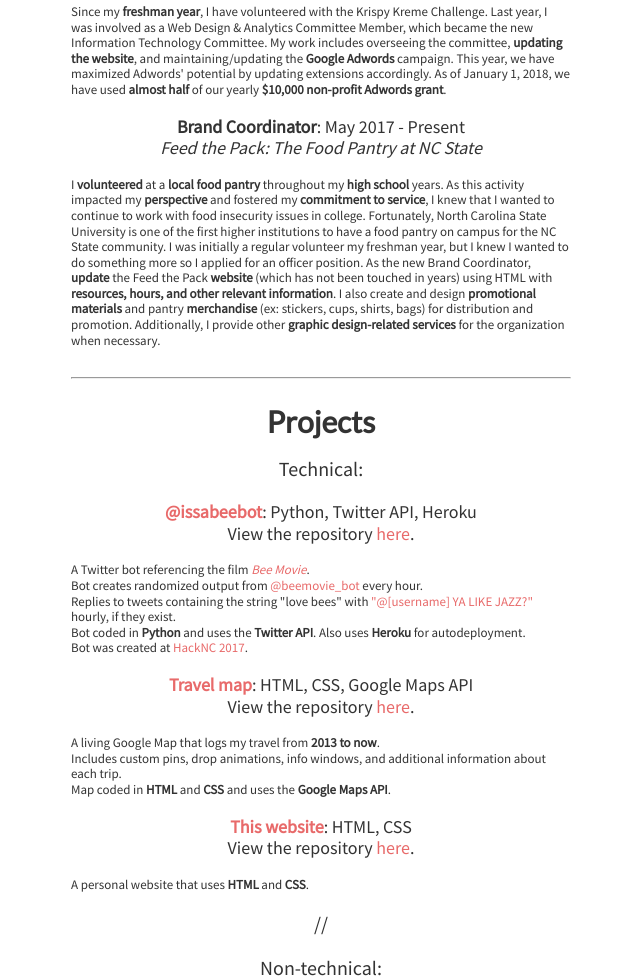
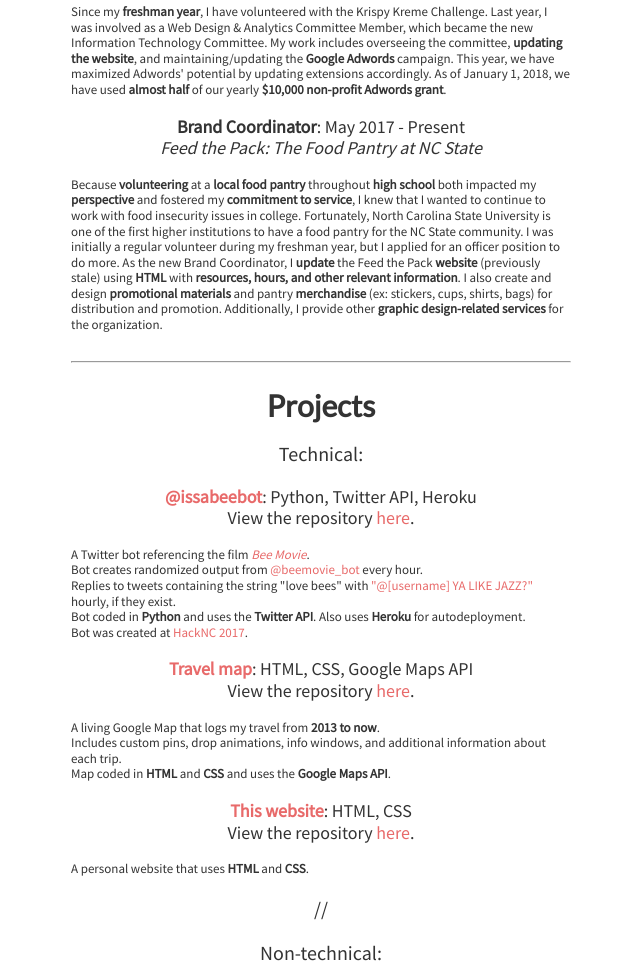
Before and after one commit to jasminewang0/jasminewang0.github.io, a plain HTML site: page index.html in a window 1280 px wide. Shown: the part 1433-2409 px from the top of the page, without its empty margins (319-959 px from the left). Drawn offline with nearby package versions, Linux system fonts and the light colour scheme; no server answers.

Commit message:
fixed typos

```diff
--- a/index.html
+++ b/index.html
@@ -105,13 +105,13 @@ Welcome to my personal site. You found a fun Easter egg! Hooray!!!
           <!-- Activity -->
           <p style="font-size:18px"><b>Brand Coordinator</b></a>: May 2017 - Present</br>
             <i>Feed the Pack: The Food Pantry at NC State</i></p>
-            <p style="font-size:13px; text-align:left">I <b>volunteered</b> at a <b>local food pantry</b> throughout my <b>high school</b> years. As this activity
-              impacted my <b>perspective</b> and fostered my <b>commitment to service</b>, I knew that I wanted to continue to work with food insecurity issues in college.
-              Fortunately, North Carolina State University is one of the first higher institutions to have a food pantry on campus for the NC State community. I was initially
-              a regular volunteer my freshman year, but I knew I wanted to do something more so I applied for an officer position. As the new Brand Coordinator,
-              <b>update</b> the Feed the Pack <b>website</b> (which has not been touched in years) using HTML with <b>resources, hours, and other relevant information</b>.
+            <p style="font-size:13px; text-align:left">Because <b>volunteering</b> at a <b>local food pantry</b> throughout <b>high school</b> both impacted
+              my <b>perspective</b> and fostered my <b>commitment to service</b>, I knew that I wanted to continue to work with food insecurity issues in college.
+              Fortunately, North Carolina State University is one of the first higher institutions to have a food pantry for the NC State community. I was initially
+              a regular volunteer during my freshman year, but I applied for an officer position to do more. As the new Brand Coordinator, I
+              <b>update</b> the Feed the Pack <b>website</b> (previously stale) using <b>HTML</b> with <b>resources, hours, and other relevant information</b>.
               I also create and design <b>promotional materials</b> and pantry <b>merchandise</b> (ex: stickers, cups, shirts, bags) for distribution and
-              promotion. Additionally, I provide other <b>graphic design-related services</b> for the organization when necessary.</br>
+              promotion. Additionally, I provide other <b>graphic design-related services</b> for the organization.</br>
           <br/>
         <hr>
       </div>
```
